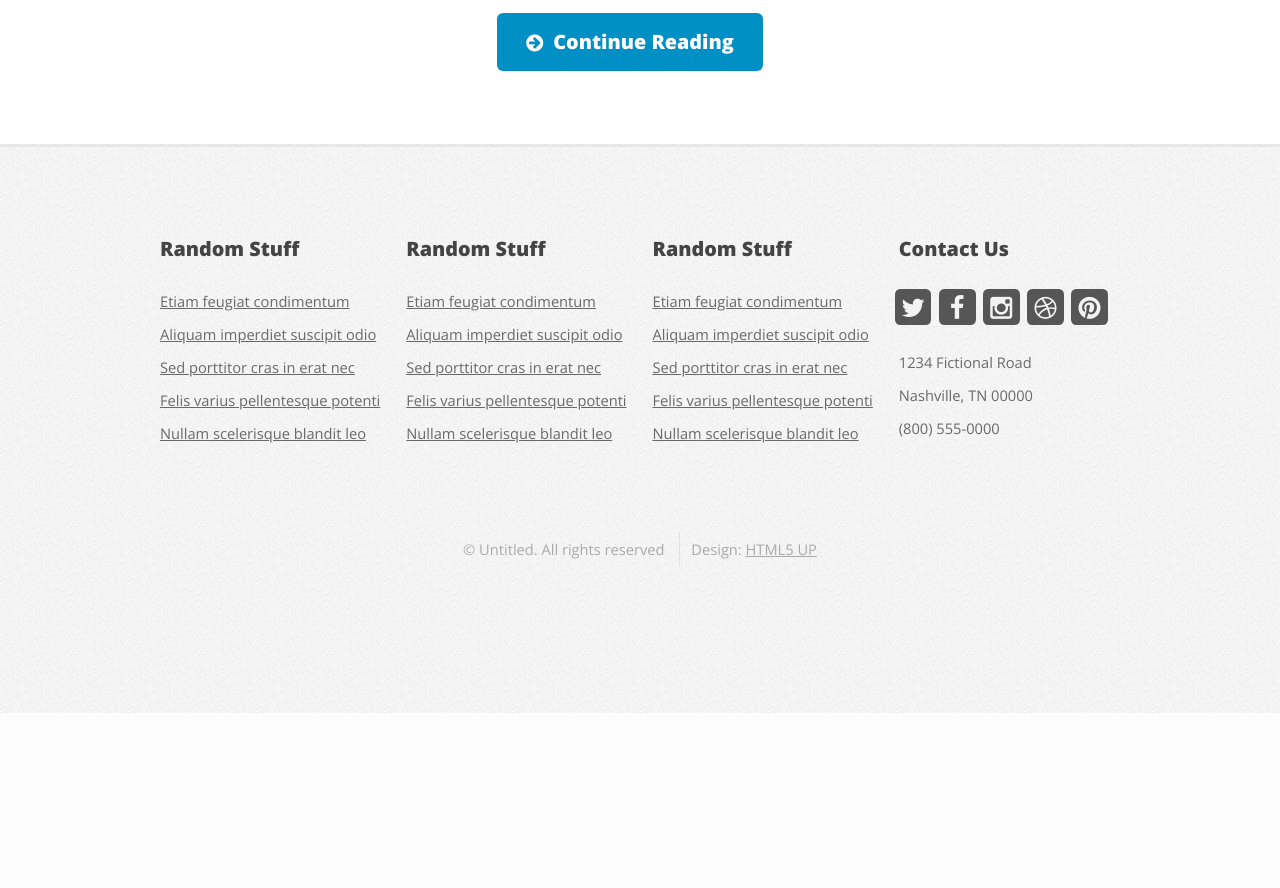
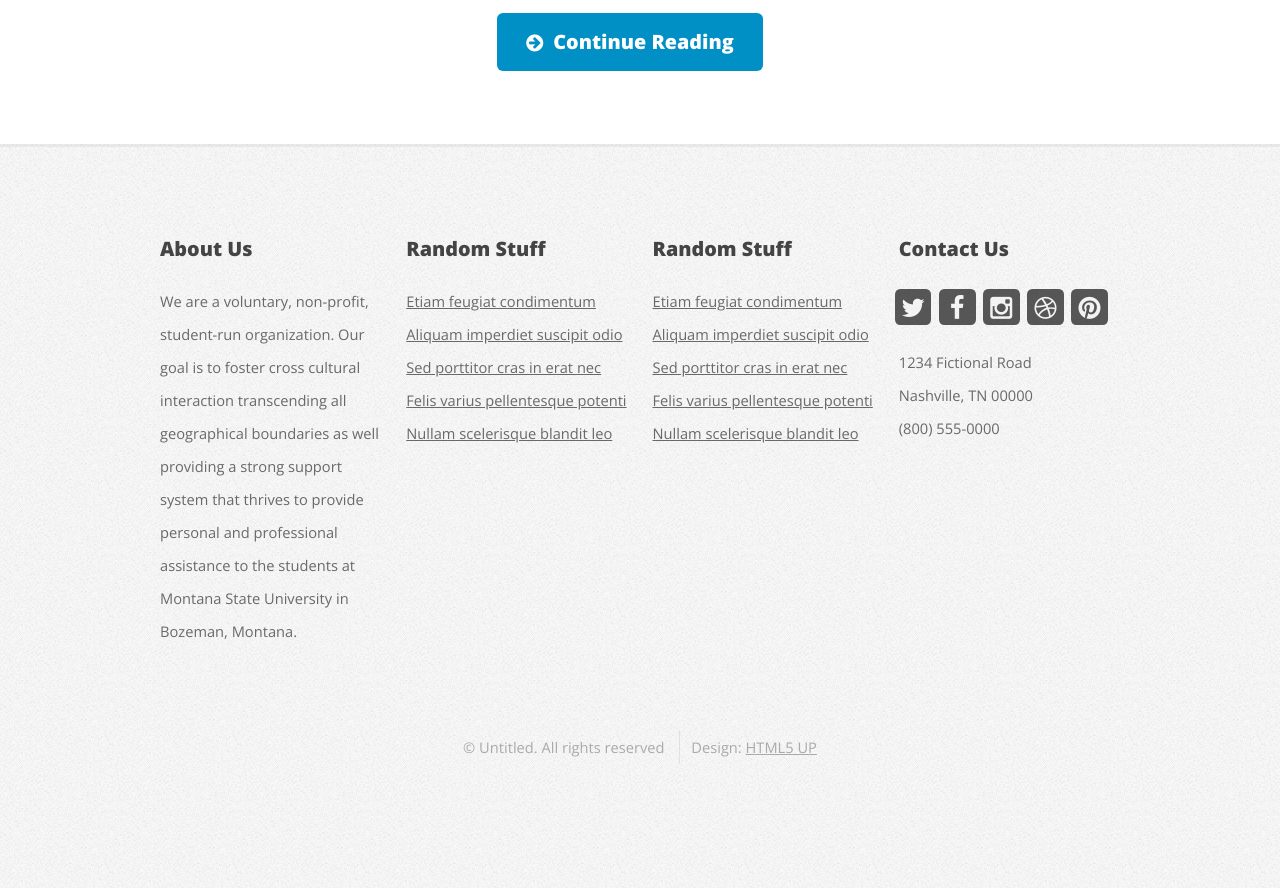
Before and after one commit to isabzn/frontend, a Node project: template app/pages/index.html in a window 1280 px wide. Shown: the part 1762-2650 px from the top of the page. Before the commit the page ends 2475 px from the top, so only its background shows below. Run offline with Node 20 templates, Linux system fonts and the light colour scheme; the template is opened without the code that fills it, so the values that code supplies are empty.

Commit message:
Simplify page template paths

```diff
--- a/app/templates/partials/footer.html
+++ b/app/pages/partials/footer.html
@@ -5,15 +5,9 @@
             <div class="3u 6u(medium) 12u$(small)">
 
                 <!-- Links -->
-                <section class="widget links">
-                    <h3>Random Stuff</h3>
-                    <ul class="style2">
-                        <li><a href="#">Etiam feugiat condimentum</a></li>
-                        <li><a href="#">Aliquam imperdiet suscipit odio</a></li>
-                        <li><a href="#">Sed porttitor cras in erat nec</a></li>
-                        <li><a href="#">Felis varius pellentesque potenti</a></li>
-                        <li><a href="#">Nullam scelerisque blandit leo</a></li>
-                    </ul>
+                <section class="widget">
+                    <h3>About Us</h3>
+                    <p>We are a voluntary, non-profit, student-run organization. Our goal is to foster cross cultural interaction transcending all geographical boundaries as well providing a strong support system that thrives to provide personal and professional assistance to the students at Montana State University in Bozeman, Montana.</p>
                 </section>
 
             </div>
```
Also changed, not shown: gulpfile.js (+4 -4 lines), app/pages/layout.html (renamed from app/templates/layout.html), app/pages/partials/header.html (renamed from app/templates/partials/header.html), app/pages/partials/home/india-night-banner.html (renamed from app/templates/partials/home/india-night-banner.html).
